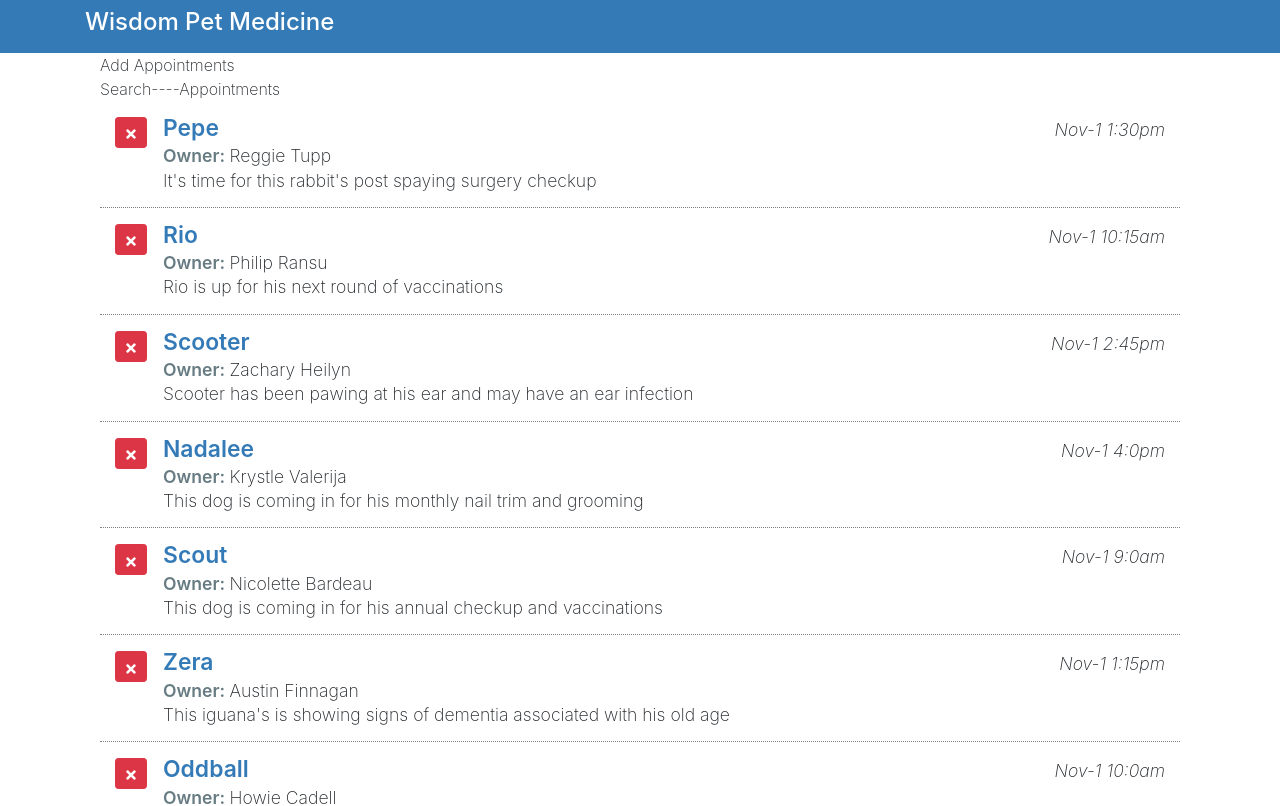
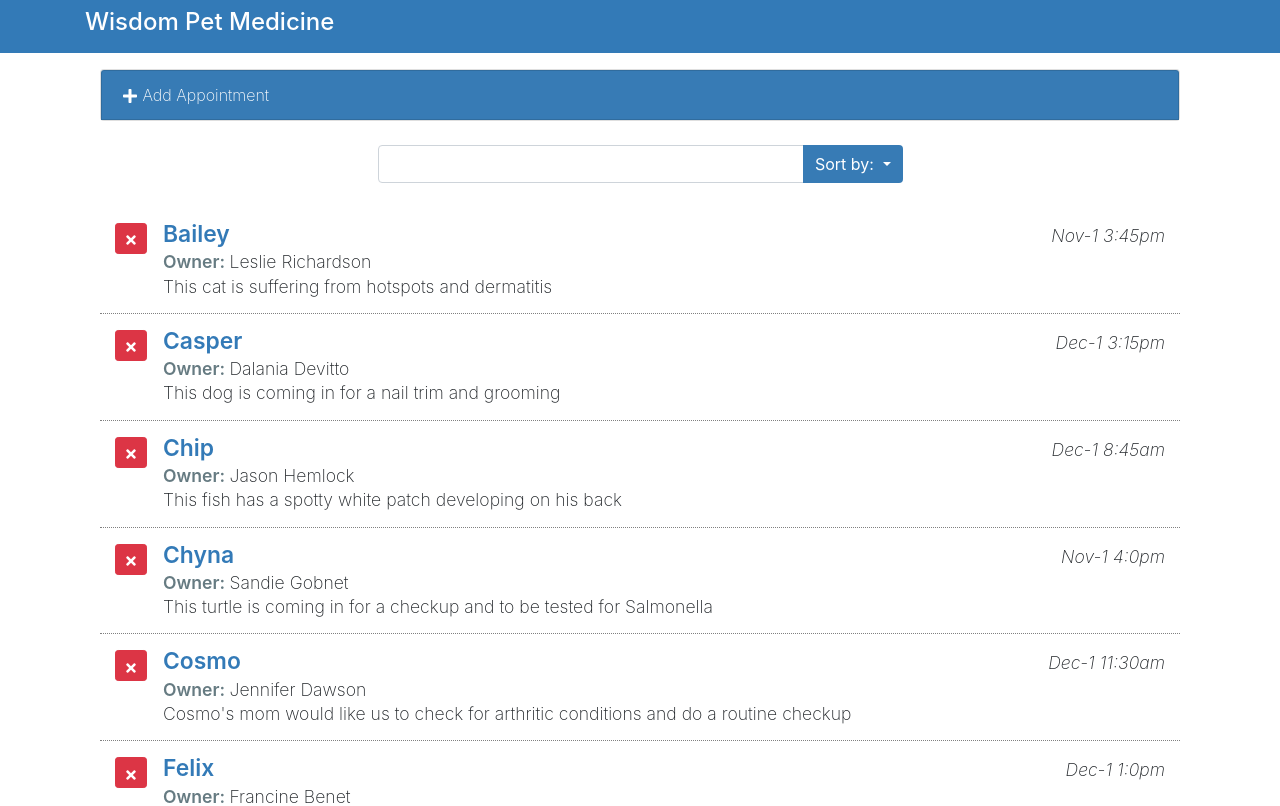
Before and after one commit to ernesthenry/reactinterface, a React (Create React App) app: page / in a window 1280 px wide. Shown: the top 806 px of the page. Built offline with nearby package versions, Linux system fonts and the light colour scheme.

Commit message:
managing dropdown display

```diff
--- a/src/components/AddAppointments.js
+++ b/src/components/AddAppointments.js
@@ -1,9 +1,174 @@
 import React , { Component } from 'react'
+import { FaPlus } from 'react-icons/fa';
 
 
 class AddAppointments extends Component{
+    constructor(){
+        super();
+        this.state={
+            petName:"",
+            ownerName:"",
+            aptDate:"",
+            aptTime:"",
+            aptNotes: ""
+        }
+        this.handleChange = this.handleChange.bind(this)
+        this.handleAdd = this.handleAdd.bind(this)
+    }
+
+    handleAdd(e){
+        e.preventDefault()
+
+        let tempApts ={
+            petName:this.state.petName,
+            ownerName:this.state.ownerName,
+            aptDate:this.state.aptDate  + ' ' + this.state.aptTime,
+            aptNotes: this.state.aptNotes
+        }
+        this.props.AddAppointment(tempApts)
+
+        this.setState({
+            petName:"",
+            ownerName:"",
+            aptDate:"",
+            aptTime:"",
+            aptNotes: ""
+        })
+        this.props.toggleForm()
+
+    }
+
+
+    handleChange(e){
+        const target = e.target
+        const value = target.value
+        const name = target.name
+
+        this.setState({
+            [name]: value
+        })
+    }
     render(){
-        return <div>Add Appointments</div>
+        return(
+            <div className={
+                'card textcenter mt-3 ' +
+                (this.props.formDisplay ? '' : 'add-appointment')
+            }>
+
+            <div className="apt-addheading card-header bg-primary text-white"
+            onClick={this.props.toggleForm}>
+              <FaPlus /> Add Appointment
+            </div>
+
+            <div className="card-body">
+            <form id="aptForm" noValidate
+            onSubmit={this.handleAdd}>
+              <div className="form-group form-row">
+                <label
+                  className="col-md-2 col-form-label text-md-right"
+                  htmlFor="petName"
+                  readOnly
+                >
+                  Pet Name
+                </label>
+                <div className="col-md-10">
+                  <input
+                    type="text"
+                    className="form-control"
+                    name="petName"
+                    placeholder="Pet's Name"
+                    value={this.state.petName}
+                    onChange={this.handleChange}
+                  />
+                </div>
+              </div>
+
+              <div className="form-group form-row">
+                <label
+                  className="col-md-2 col-form-label text-md-right"
+                  htmlFor="ownerName"
+                >
+                  Pet Owner
+                </label>
+                <div className="col-md-10">
+                  <input
+                    type="text"
+                    className="form-control"
+                    name="ownerName"
+                    placeholder="Owner's Name"
+                    value={this.state.ownerName}
+                    onChange={this.handleChange}
+                  />
+                </div>
+              </div>
+
+              <div className="form-group form-row">
+                <label
+                  className="col-md-2 col-form-label text-md-right"
+                  htmlFor="aptDate"
+                >
+                  Date
+                </label>
+                <div className="col-md-4">
+                  <input
+                    type="date"
+                    className="form-control"
+                    name="aptDate"
+                    id="aptDate"
+                    value={this.state.aptDate}
+                    onChange={this.handleChange}
+                  />
+                </div>
+                <label
+                  className="col-md-2 col-form-label text-md-right"
+                  htmlFor="aptTime"
+                >
+                  Time
+                </label>
+                <div className="col-md-4">
+                  <input
+                    type="time"
+                    className="form-control"
+                    name="aptTime"
+                    id="aptTime"
+                    value={this.state.aptTime}
+                    onChange={this.handleChange}
+                  />
+                </div>
+              </div>
+
+              <div className="form-group form-row">
+                <label className="col-md-2 text-md-right" htmlFor="aptNotes">
+                  Apt. Notes
+                </label>
+                <div className="col-md-10">
+                  <textarea
+                    className="form-control"
+                    rows="4"
+                    cols="50"
+                    name="aptNotes"
+                    id="aptNotes"
+                    placeholder="Appointment Notes"
+                    value={this.state.aptNotes}
+                    onChange={this.handleChange}
+                  />
+                </div>
+              </div>
+
+              <div className="form-group form-row mb-0">
+                <div className="offset-md-2 col-md-10">
+                  <button
+                    type="submit"
+                    className="btn btn-primary d-block ml-auto"
+                  >
+                    Add Appointment
+                  </button>
+                </div>
+              </div>
+            </form>
+            </div>
+          </div>
+        )
     }
 }
 
--- a/src/components/App.js
+++ b/src/components/App.js
@@ -11,9 +11,31 @@ class App extends React.Component {
     super();
     this.state={
       myAppointments: [],
+      orderBy: "petName",
+      orderDir:"asc",
+      formDisplay: false,
       lastIndex: 0
     }
     this.deleteAppointment = this.deleteAppointment.bind(this)
+    this.toggleForm = this.toggleForm.bind(this)
+    this.addAppointment = this.addAppointment.bind(this)
+
+  }
+
+  addAppointment(apt){
+    let tempApts = this.state.myAppointments
+    apt.aptId = this.state.lastIndex
+    tempApts.unshift(apt)
+    this.setState({
+      myAppointments: tempApts,
+      lastIndex: this.state.lastIndex + 1
+    })
+  }
+
+  toggleForm(){
+    this.setState({
+      formDisplay: !this.state.formDisplay
+    })
   }
 
   deleteAppointment(apt){
@@ -40,6 +62,25 @@ class App extends React.Component {
 
   }
   render(){
+    let order;
+    let filteredApts = this.state.myAppointments;
+    if(this.state.orderDir === "asc"){
+      order=1
+    }
+    else{
+      order=-1
+    }
+
+    filteredApts.sort((a,b) => {
+      if(a[this.state.orderBy].toLowerCase() <
+      b[this.state.orderBy].toLowerCase()
+      ){
+        return -1 * order;
+      }
+      else{
+        return 1 * order
+      }
+    })
 
     return (
       <main className="page bg-white" id="petratings">
@@ -47,9 +88,16 @@ class App extends React.Component {
           <div className="row">
             <div className="col-md-12 bg-white">
               <div className="container">
-                <AddAppointments />
-                <SearchAppointments />
-                <ListAppointments appointments={this.state.myAppointments}
+                <AddAppointments
+                formDisplay ={this.state.formDisplay}
+                toggleForm={this.toggleForm}
+                addAppointment={this.addAppointment}
+                />
+                <SearchAppointments
+                orderBy={this.state.orderBy}
+                orderDir={this.state.orderDir}
+                />
+                <ListAppointments appointments={filteredApts}
                 deleteAppointment={this.deleteAppointment}
                 />
               </div>
--- a/src/components/SearchAppointments.js
+++ b/src/components/SearchAppointments.js
@@ -3,7 +3,64 @@ import React , { Component } from 'react'
 
 class SearchAppointments extends Component{
     render(){
-        return <div>Search----Appointments</div>
+        return (
+            <div className="search-appointments row justify-content-center my-4">
+            <div className="col-md-6">
+              <div className="input-group">
+                <input
+                  id="SearchApts"
+                  type="text"
+                  className="form-control"
+                  aria-label="Search Appointments"
+                />
+                <div className="input-group-append">
+                  <button
+                    type="button"
+                    className="btn btn-primary dropdown-toggle"
+                    data-toggle="dropdown"
+                    aria-haspopup="true"
+                    aria-expanded="false"
+                  >
+                    Sort by: <span className="caret" />
+                  </button>
+
+                  <div className="sort-menu dropdown-menu dropdown-menu-right">
+                    <button className={
+                        ' sort-by dropdown-item ' +
+                        (this.props.orderBy  === 'petName' ? 'active' : '')
+                    } href="#">
+                      Pet Name
+                    </button>
+                    <button className={
+                        ' sort-by dropdown-item ' +
+                        (this.props.orderBy  === 'aptDate' ? 'active' : '')
+                    } href="#">
+                      Date
+                    </button>
+                    <button className={
+                        ' sort-by dropdown-item ' +
+                        (this.props.orderBy  === 'ownerName' ? 'active' : '')
+                    } href="#">
+                      Owner
+                    </button>
+                    <div role="separator" className="dropdown-divider" />
+                    <button className={
+                        ' sort-by dropdown-item ' +
+                        (this.props.orderDir  === 'asc' ? 'active' : '')
+                    } href="#">
+                      Asc
+                    </button>
+                    <button className={
+                        ' sort-by dropdown-item ' +
+                        (this.props.orderDir  === 'dec' ? 'active' : '')
+                    } href="#">
+                      Desc
+                    </button>
+                  </div>
+                </div>
+              </div>
+            </div>
+          </div>)
     }
 }
 
```
